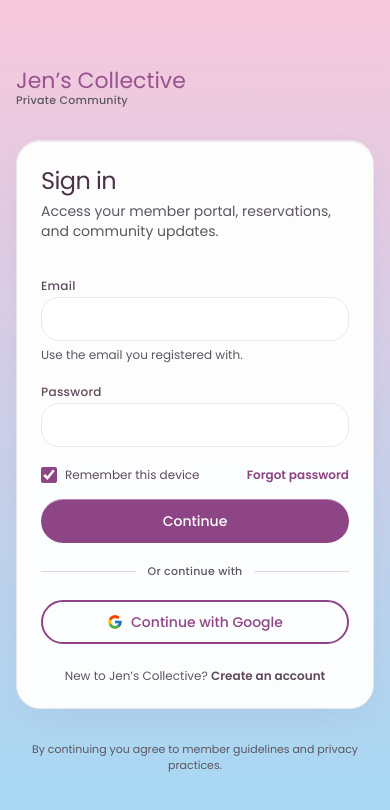
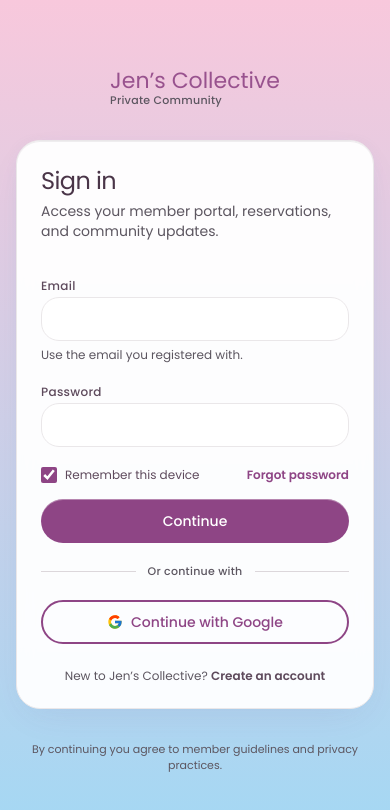
Before and after one commit to Alina-Anton/JensCollective, a React (Vite) app: page /sign-in in a window 390 px wide. Shown: the top 810 px of the page. Built offline with nearby package versions, Linux system fonts and the light colour scheme; no server answers.

Commit message:
fix(sign-in): center mobile brand header
Made-with: Cursor

```diff
--- a/src/pages/SignIn.tsx
+++ b/src/pages/SignIn.tsx
@@ -117,7 +117,7 @@ export function SignIn() {
 
         <div className="flex items-center justify-center px-4 py-10 sm:px-8">
           <div className="w-full max-w-md space-y-8">
-            <div className="flex items-center justify-between lg:hidden">
+            <div className="flex items-center justify-center lg:hidden">
               <Logo to="/" />
             </div>
 
```
